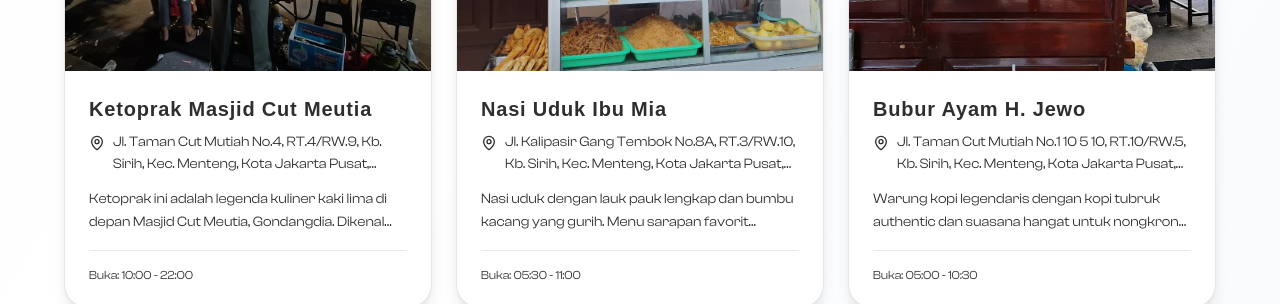
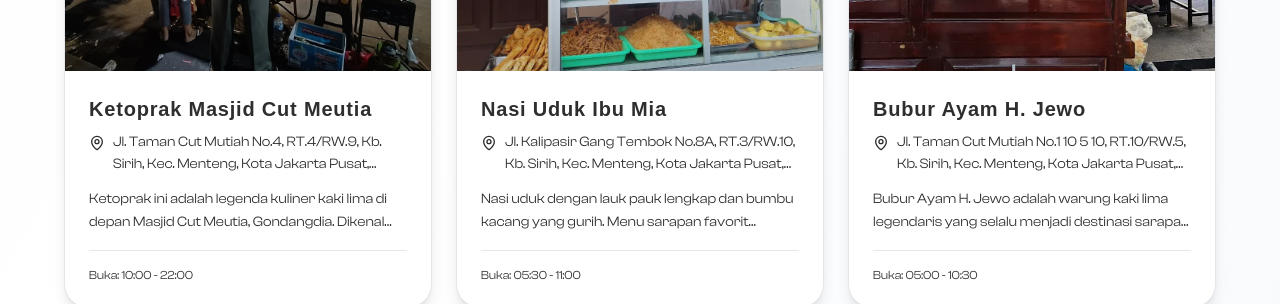
Before and after one commit to farisgozi/umkm-innovation, a Next.js app: page /umkm/1 in a window 1280 px wide. Shown: the part 1665-1969 px from the top of the page. Built offline with nearby package versions, Linux system fonts and the light colour scheme; a web font is replaced by a local one.

Commit message:
Update umkmDummy

```diff
--- a/src/app/components/sections/ExploreSection.tsx
+++ b/src/app/components/sections/ExploreSection.tsx
@@ -33,15 +33,15 @@ interface ExploreSectionProps {
 
 const vendorImageMap: Record<string, string> = {
   "11": "/assets/images/umkm/mysbar-coffe.webp",
-  "8": "/assets/images/umkm/bakmi-cikini.webp",
+  "8": "/assets/images/umkm/ayamGeprek77.webp",
   "1": "/assets/images/umkm/bakmi-cikini.webp",
   "10": "/assets/images/umkm/martabak-view.webp",
   "4": "/assets/images/umkm/bubur-menteng.webp",
 };
 
 const productImageMap: Record<string, string> = {
-  "12": "/assets/images/umkm/mysbar-product.webp",
-  "8": "/assets/images/umkm/bakmi-produk.webp",
+  "11": "/assets/images/umkm/mysbar-product.webp",
+  "8": "/assets/images/umkm/ayamGeprek77-produk.webp",
   "1": "/assets/images/umkm/bakmi-produk.webp",
   "10": "/assets/images/umkm/martabak-produk.webp",
   "4": "/assets/images/umkm/bubur-produk.webp",
@@ -50,7 +50,7 @@ const productImageMap: Record<string, string> = {
 // ===============================
 // 4. Filter hanya 5 UMKM pilihan
 // ===============================
-const allowedUMKM = ["1", "8", "12", "10", "4"];
+const allowedUMKM = ["1", "8", "11", "10", "4"];
 
 // ===============================
 // 5. Generate ExploreItems FINAL
@@ -249,7 +249,7 @@ export default function ExploreSection({
                           <Star className="w-5 h-5 fill-orange-400 text-orange-400" />
                           <span className="font-bold text-gray-900">{currentItem.review.rating}</span>
                         </div>
-                        <p className="text-gray-700">&quot;{currentItem.review.text}&quot;</p>
+                        <p className="text-gray-700 line-clamp-2">&quot;{currentItem.review.text}&quot;</p>
                       </div>
                     </div>
 
@@ -264,7 +264,7 @@ export default function ExploreSection({
                       <div className="absolute inset-0 bg-gradient-to-t from-black/80 via-black/40" />
                       <div className="absolute bottom-0 left-0 right-0 p-6 md:p-8 text-white">
                         <h3 className="text-2xl md:text-3xl font-bold mb-2">{currentItem.productName}</h3>
-                        <p className="text-white/90">{currentItem.productDescription}</p>
+                        <p className="text-white/90 line-clamp-2">{currentItem.productDescription}</p>
                       </div>
                     </div>
 
--- a/src/app/data/umkmDummy.ts
+++ b/src/app/data/umkmDummy.ts
@@ -106,7 +106,7 @@ export const umkmDummy: UMKM[] = [
     lat: -6.186987752529305,
     lng: 106.83360178758743,
     category: 'Makanan',
-    description: 'Warung kopi legendaris dengan kopi tubruk authentic dan suasana hangat untuk nongkrong mahasiswa.',
+    description: 'Bubur Ayam H. Jewo adalah warung kaki lima legendaris yang selalu menjadi destinasi sarapan pagi di kawasan Menteng. Bubur disajikan dengan tekstur kental yang lembut, dilengkapi suwiran ayam, kacang, kerupuk, dan kuah kaldu kuning khas yang gurih. Dijual di pinggir jalan, gerai ini buka sejak subuh dan sering habis sebelum jam 10 pagi!',
     gallery: [
       '/assets/images/umkm/bubur-menteng.webp',
       '/assets/images/umkm/bubur-view.webp',
@@ -179,7 +179,7 @@ export const umkmDummy: UMKM[] = [
     lat: -6.1866697620068,
     lng: 106.83310821223283,
     category: 'Makanan',
-    description: '',
+    description: 'Gudeg Jogja Bu Tinah adalah *hidden gem* kuliner kaki lima yang populer, terletak tidak jauh dari Stasiun Gondangdia. Gudeg di sini terkenal dengan rasa manis gurih otentik khas Jogja, disajikan dengan krecek pedas dan pilihan lauk lengkap. Tempat ini menjadi favorit pekerja kantoran dan komuter untuk sarapan maupun makan malam.',
     gallery: [
       '/assets/images/umkm/gudeg-menteng.webp',
       '/assets/images/umkm/gudeg-produk.webp',
@@ -207,6 +207,7 @@ export const umkmDummy: UMKM[] = [
     gallery: [
       '/assets/images/umkm/ayamGeprek77.webp',
       '/assets/images/umkm/ayamGeprek77-produk.webp',
+      '/assets/images/umkm/ayamGeprek77-produk2.webp',
     ],
     rating: 4.3,
     phone: '+62 896-1218-0158',
@@ -289,6 +290,27 @@ export const umkmDummy: UMKM[] = [
       days: ['Setiap Hari']
     },
   },
+  {
+    id: '12',
+    name: 'Mie Ayam Bakso Kangen',
+    address: 'Jl. Kemang Timur No.46, RT.10/RW.4, Bangka, Kec. Mampang Prpt., Kota Jakarta Selatan, Daerah Khusus Ibukota Jakarta',
+    lat: -6.236547609513081,
+    lng: 106.91800025659701,
+    category: 'Kedai Kopi',
+    description: 'MYS-BAR COFFE adalah tempat nongkrong modern yang menyajikan kopi dan minuman kekinian dengan harga terjangkau. Suasana yang nyaman dan estetis sangat cocok untuk bersantai atau bekerja.',
+    gallery: [
+      '/assets/images/umkm/bakso-kangen.webp',
+      '/assets/images/umkm/bakso-kangen-produk.webp',
+      '/assets/images/umkm/bakso-kangen-produk2.webp',
+    ],
+    rating: 4.8,
+    phone: '+62 821-3335-3110',
+    openHours: {
+      open: '11:00',
+      close: '23:00',
+      days: ['Setiap Hari']
+    },
+  },
 
 ];
 
```
Also changed, not shown: public/assets/images/umkm/bakso-kangen-produk.webp (added).
